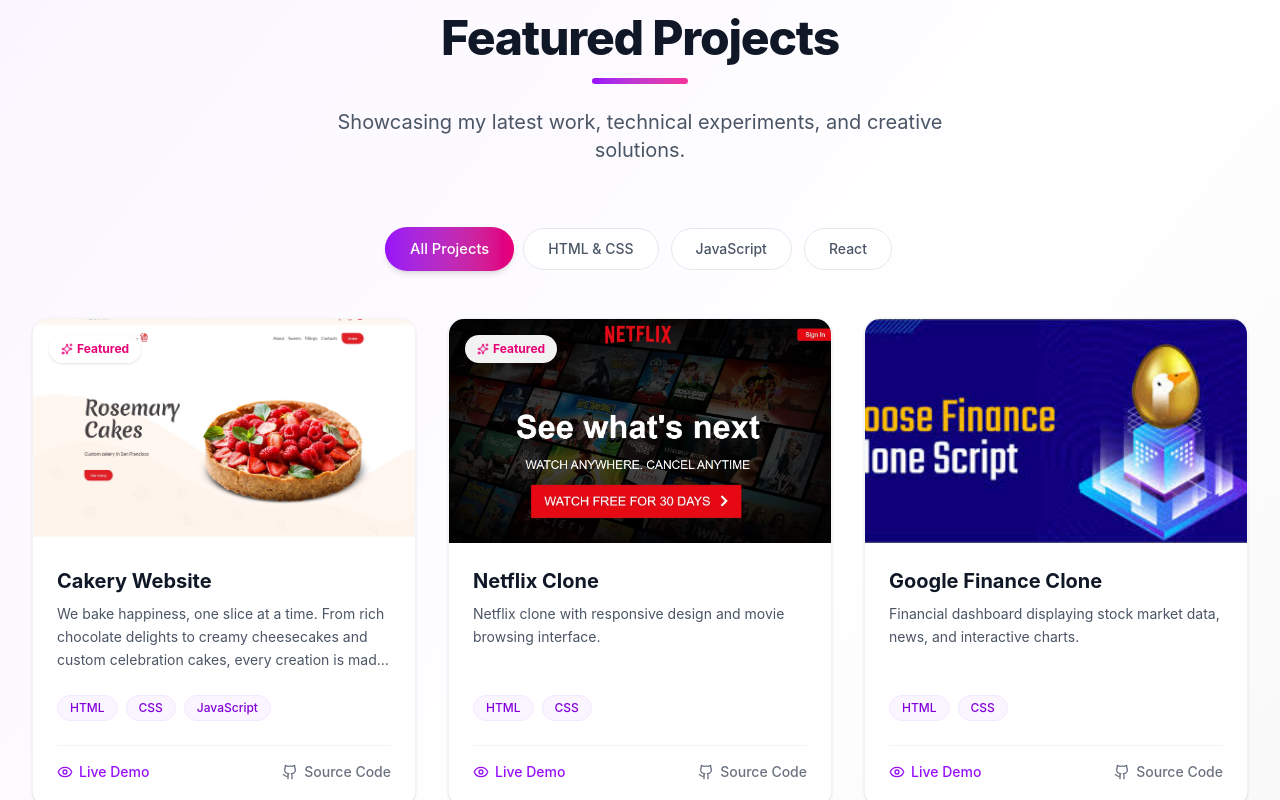
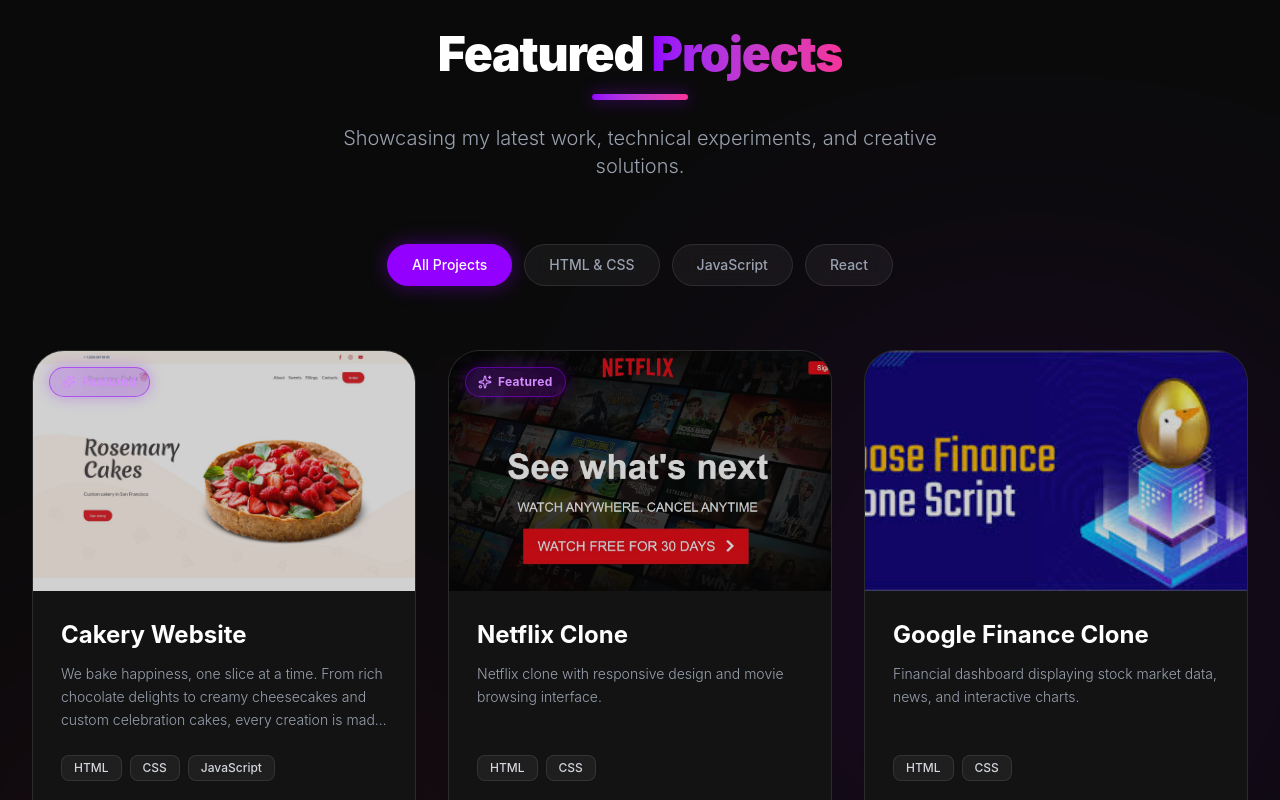
Before and after one commit to ZainMurtaza3532/personal-portfolio-using-react, a React (Vite) app: page / in a window 1280 px wide. Shown: the part 5280-6080 px from the top of the page. Built offline with nearby package versions, Linux system fonts and the light colour scheme.

Commit message:
Refactor Projects component for improved styling
Updated the Projects component with new styles and layout changes, including background colors, text styles, and button designs.

```diff
--- a/src/components/Projects.jsx
+++ b/src/components/Projects.jsx
@@ -80,30 +80,36 @@
     : projects.filter(project => project.category === activeFilter);
 
   return (
-    <section id="projects" className="py-20 px-4 sm:px-6 lg:px-8 bg-gradient-to-br from-purple-50 via-white to-gray-100">
-      <div className="max-w-7xl mx-auto">
+    <section id="projects" className="py-24 px-4 sm:px-6 lg:px-8 bg-[#0a0a0a] relative overflow-hidden selection:bg-[#9300ff]/30">
+
+      {/* Subtle Background Ambient Glows */}
+      <div className="absolute top-1/4 right-0 w-[500px] h-[500px] bg-[#9300ff] rounded-full mix-blend-screen filter blur-[150px] opacity-[0.15] pointer-events-none"></div>
+      <div className="absolute bottom-1/4 left-0 w-[500px] h-[500px] bg-pink-600 rounded-full mix-blend-screen filter blur-[150px] opacity-[0.1] pointer-events-none"></div>
+
+      <div className="max-w-7xl mx-auto relative z-10">
+
         {/* Header Section */}
         <div className="text-center mb-16" data-aos="fade-up">
-          <h2 className="text-4xl lg:text-5xl font-extrabold text-gray-900 tracking-tight mb-4">
-            Featured Projects
+          <h2 className="text-4xl lg:text-5xl font-black text-white tracking-tight mb-4">
+            Featured <span className="bg-clip-text text-transparent bg-gradient-to-r from-[#9300ff] to-pink-500">Projects</span>
           </h2>
-          <div className="w-24 h-1.5 bg-gradient-to-r from-purple-600 to-pink-500 mx-auto rounded-full mb-6"></div>
-          <p className="text-xl text-gray-600 max-w-2xl mx-auto">
+          <div className="w-24 h-1.5 bg-gradient-to-r from-[#9300ff] to-pink-500 mx-auto rounded-full mb-6 shadow-[0_0_15px_rgba(147,0,255,0.5)]"></div>
+          <p className="text-lg md:text-xl text-gray-400 max-w-2xl mx-auto font-light">
             Showcasing my latest work, technical experiments, and creative solutions.
           </p>
         </div>
 
         {/* Filter Buttons */}
-        <div className="flex flex-wrap justify-center gap-3 mb-12" data-aos="fade-up" data-aos-delay="100">
+        <div className="flex flex-wrap justify-center gap-3 mb-16" data-aos="fade-up" data-aos-delay="100">
           {filters.map((filter, index) => (
             <button
               key={filter.id}
               onClick={() => setActiveFilter(filter.id)}
               aria-pressed={activeFilter === filter.id}
-              className={`px-6 py-2.5 rounded-full font-medium text-sm transition-all duration-300 focus:outline-none focus:ring-2 focus:ring-purple-500 focus:ring-offset-2 ${
+              className={`px-6 py-2.5 rounded-full font-medium text-sm transition-all duration-300 focus:outline-none backdrop-blur-md ${
                 activeFilter === filter.id
-                  ? 'bg-gradient-to-r from-purple-600 to-pink-600 text-white shadow-md transform scale-105'
-                  : 'bg-white text-gray-600 hover:bg-gray-50 border border-gray-200 hover:border-purple-300 hover:text-purple-600'
+                  ? 'bg-[#9300ff] text-white shadow-[0_0_20px_rgba(147,0,255,0.4)] border border-[#9300ff]'
+                  : 'bg-white/5 text-gray-400 border border-white/10 hover:border-[#9300ff]/50 hover:text-white'
               }`}
               data-aos="zoom-in"
               data-aos-delay={index * 100}
@@ -118,36 +124,36 @@
           {filteredProjects.map((project, index) => (
             <div
               key={project.title}
-              className="group flex flex-col bg-white rounded-2xl overflow-hidden shadow-sm hover:shadow-xl border border-gray-100 transition-all duration-500"
+              className="group flex flex-col bg-[#131313] backdrop-blur-md rounded-[2rem] overflow-hidden border border-white/10 hover:border-[#9300ff]/50 hover:shadow-[0_10px_40px_rgba(147,0,255,0.15)] transition-all duration-500 hover:-translate-y-1"
               data-aos="fade-up"
               data-aos-delay={index * 100}
             >
               {/* Image Container */}
-              <div className="relative h-56 overflow-hidden">
+              <div className="relative h-60 overflow-hidden bg-[#1a1a1a]">
                 <img
                   src={project.image}
                   alt={`Screenshot of ${project.title}`}
-                  className="w-full h-full object-cover group-hover:scale-105 transition-transform duration-700 ease-in-out"
+                  className="w-full h-full object-cover group-hover:scale-110 transition-transform duration-700 ease-in-out opacity-80 group-hover:opacity-100"
                   loading="lazy"
                 />
 
                 {/* Featured Badge */}
                 {project.featured && (
                   <div className="absolute top-4 left-4 z-10">
-                    <span className="flex items-center gap-1 bg-white/95 text-pink-600 text-xs font-bold px-3 py-1.5 rounded-full shadow-sm backdrop-blur-sm">
-                      <Sparkles className="w-3 h-3" />
+                    <span className="flex items-center gap-1.5 bg-[#9300ff]/20 border border-[#9300ff]/50 text-[#d48aff] text-xs font-bold px-3 py-1.5 rounded-full shadow-[0_0_15px_rgba(147,0,255,0.3)] backdrop-blur-md tracking-wide">
+                      <Sparkles className="w-3.5 h-3.5" />
                       Featured
                     </span>
                   </div>
                 )}
 
                 {/* Hover Overlay */}
-                <div className="absolute inset-0 bg-gray-900/60 opacity-0 group-hover:opacity-100 transition-opacity duration-300 flex items-center justify-center gap-4">
+                <div className="absolute inset-0 bg-[#0a0a0a]/70 backdrop-blur-sm opacity-0 group-hover:opacity-100 transition-opacity duration-300 flex items-center justify-center gap-5">
                   <a
                     href={project.liveUrl}
                     target="_blank"
                     rel="noopener noreferrer"
-                    className="w-12 h-12 bg-white rounded-full flex items-center justify-center text-gray-900 hover:bg-purple-600 hover:text-white transition-all transform translate-y-4 group-hover:translate-y-0 duration-300"
+                    className="w-12 h-12 bg-white/10 border border-white/20 rounded-full flex items-center justify-center text-white hover:bg-[#9300ff] hover:border-transparent transition-all transform translate-y-4 group-hover:translate-y-0 duration-300 hover:scale-110 hover:shadow-[0_0_20px_rgba(147,0,255,0.5)]"
                     aria-label={`View live demo of ${project.title}`}
                   >
                     <ExternalLink className="w-5 h-5" />
@@ -156,7 +162,7 @@
                     href={project.githubUrl}
                     target="_blank"
                     rel="noopener noreferrer"
-                    className="w-12 h-12 bg-white rounded-full flex items-center justify-center text-gray-900 hover:bg-purple-600 hover:text-white transition-all transform translate-y-4 group-hover:translate-y-0 duration-300 delay-75"
+                    className="w-12 h-12 bg-white/10 border border-white/20 rounded-full flex items-center justify-center text-white hover:bg-[#9300ff] hover:border-transparent transition-all transform translate-y-4 group-hover:translate-y-0 duration-300 delay-75 hover:scale-110 hover:shadow-[0_0_20px_rgba(147,0,255,0.5)]"
                     aria-label={`View source code of ${project.title}`}
                   >
                     <Github className="w-5 h-5" />
@@ -165,13 +171,13 @@
               </div>
 
               {/* Card Content */}
-              <div className="p-6 flex flex-col flex-grow">
-                <h3 className="text-xl font-bold text-gray-900 mb-2 group-hover:text-purple-600 transition-colors">
+              <div className="p-7 flex flex-col flex-grow">
+                <h3 className="text-2xl font-bold text-white mb-3 group-hover:text-[#9300ff] transition-colors duration-300">
                   {project.title}
                 </h3>
 
-                {/* line-clamp-3 ensures uniform card heights even with long descriptions */}
-                <p className="text-gray-600 mb-6 text-sm leading-relaxed line-clamp-3" title={project.description}>
+                {/* line-clamp-3 ensures uniform card heights */}
+                <p className="text-gray-400 mb-6 text-sm leading-relaxed line-clamp-3 font-light" title={project.description}>
                   {project.description}
                 </p>
 
@@ -181,19 +187,19 @@
                     {project.technologies.map((tech, techIndex) => (
                       <span
                         key={techIndex}
-                        className="px-3 py-1 bg-purple-50 text-purple-700 border border-purple-100 text-xs font-medium rounded-full"
+                        className="px-3 py-1 bg-white/5 border border-white/10 text-gray-300 text-xs font-medium rounded-lg backdrop-blur-sm"
                       >
                         {tech}
                       </span>
                     ))}
                   </div>
 
-                  <div className="flex justify-between items-center pt-4 border-t border-gray-100">
+                  <div className="flex justify-between items-center pt-5 border-t border-white/10">
                     <a
                       href={project.liveUrl}
                       target="_blank"
                       rel="noopener noreferrer"
-                      className="flex items-center space-x-1.5 text-sm font-medium text-purple-600 hover:text-purple-800 transition-colors"
+                      className="flex items-center space-x-2 text-sm font-semibold text-[#9300ff] hover:text-[#b545ff] transition-colors"
                     >
                       <Eye className="w-4 h-4" />
                       <span>Live Demo</span>
@@ -202,7 +208,7 @@
                       href={project.githubUrl}
                       target="_blank"
                       rel="noopener noreferrer"
-                      className="flex items-center space-x-1.5 text-sm font-medium text-gray-500 hover:text-gray-900 transition-colors"
+                      className="flex items-center space-x-2 text-sm font-medium text-gray-400 hover:text-white transition-colors"
                     >
                       <Github className="w-4 h-4" />
                       <span>Source Code</span>
@@ -216,8 +222,8 @@
 
         {/* Empty State Fallback */}
         {filteredProjects.length === 0 && (
-          <div className="text-center py-20 text-gray-500">
-            <p>No projects found in this category.</p>
+          <div className="text-center py-20 bg-[#131313] border border-white/10 rounded-3xl backdrop-blur-md">
+            <p className="text-gray-400 text-lg">No projects found in this category.</p>
           </div>
         )}
 
@@ -227,7 +233,7 @@
             href="https://github.com"
             target="_blank"
             rel="noopener noreferrer"
-            className="inline-flex items-center space-x-2 px-8 py-3.5 bg-gray-900 text-white rounded-full font-medium hover:bg-gray-800 transition-colors shadow-lg hover:shadow-xl focus:ring-2 focus:ring-gray-900 focus:ring-offset-2"
+            className="inline-flex items-center space-x-2 px-8 py-4 bg-white/5 border border-white/10 text-white rounded-2xl font-semibold hover:bg-[#9300ff] hover:border-[#9300ff] transition-all duration-300 shadow-[0_0_20px_rgba(0,0,0,0.5)] hover:shadow-[0_0_30px_rgba(147,0,255,0.4)] backdrop-blur-sm hover:-translate-y-1"
           >
             <Github className="w-5 h-5" />
             <span>View More on GitHub</span>
```
